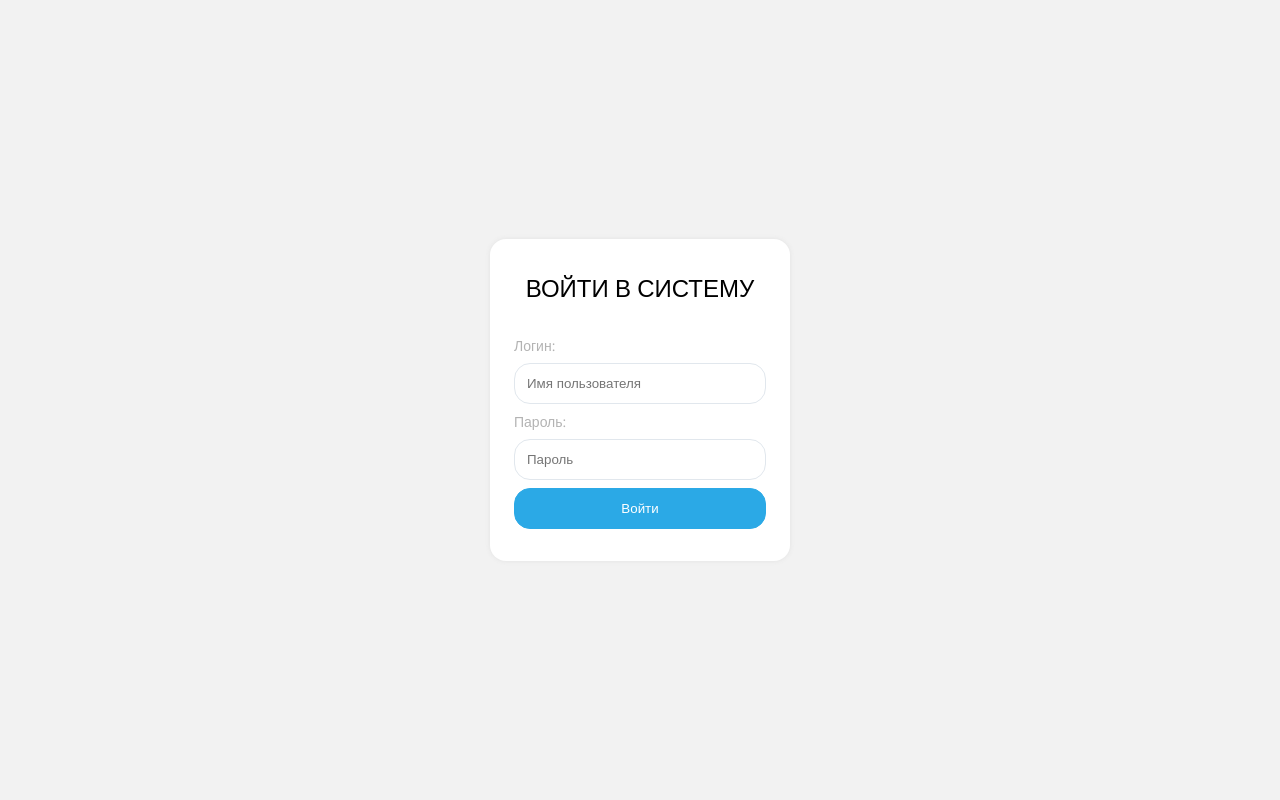
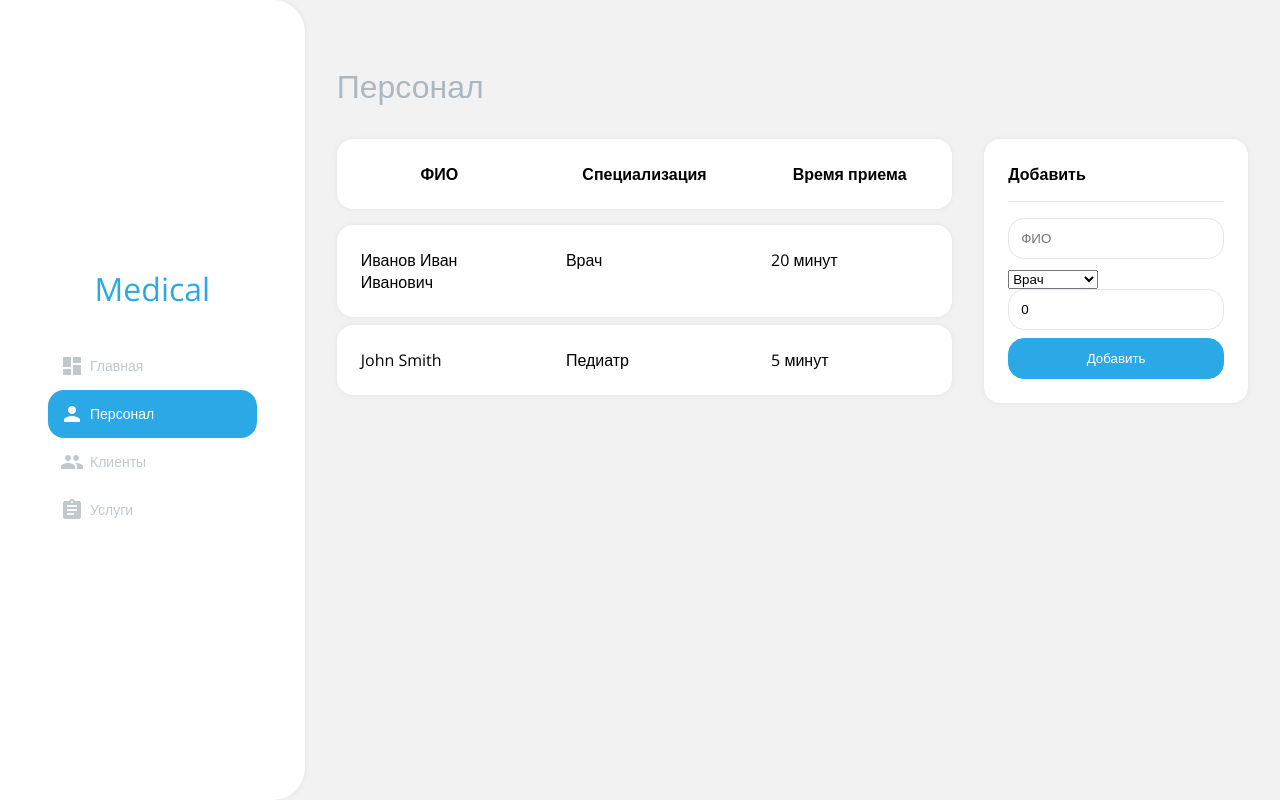
Before and after one commit to kyborq/medical-crm, a React app: page /stuff in a window 1280 px wide. Built offline with nearby package versions, Linux system fonts and the light colour scheme.

Commit message:
Fixed form validation

```diff
--- a/src/App.js
+++ b/src/App.js
@@ -1,40 +1,40 @@
-import React from "react";
-import { BrowserRouter, Route, Switch } from "react-router-dom";
+import React from 'react';
+import { BrowserRouter, Route, Switch } from 'react-router-dom';
 
-import { DashboardPage } from "./pages/DashboardPage";
-import { AuthPage } from "./pages/AuthPage";
-import { ErrorPage } from "./pages/ErrorPage";
-import { StuffPage } from "./pages/StuffPage";
-import { ServicesPage } from "./pages/ServicesPage";
-import { ClientsPage } from "./pages/ClientsPage";
+import { DashboardPage } from './pages/DashboardPage';
+import { AuthPage } from './pages/AuthPage';
+import { ErrorPage } from './pages/ErrorPage';
+import { StuffPage } from './pages/StuffPage';
+import { ServicesPage } from './pages/ServicesPage';
+import { ClientsPage } from './pages/ClientsPage';
 
-import "./App.css";
+import './App.css';
 
 export default function App() {
   return (
     <BrowserRouter>
       <Switch>
-        <Route path="/">
+        <Route exact path="/">
           <AuthPage />
         </Route>
 
-        <Route path="/dashboard">
+        <Route exact path="/dashboard">
           <DashboardPage />
         </Route>
 
-        <Route path="/stuff">
+        <Route exact path="/stuff">
           <StuffPage />
         </Route>
 
-        <Route path="/services">
+        <Route exact path="/services">
           <ServicesPage />
         </Route>
 
-        <Route path="/clients">
+        <Route exact path="/clients">
           <ClientsPage />
         </Route>
 
-        <Route>
+        <Route exact path="*">
           <ErrorPage error="404" message="Not found" />
         </Route>
       </Switch>
--- a/src/components/forms/ClientsForm.jsx
+++ b/src/components/forms/ClientsForm.jsx
@@ -10,16 +10,12 @@
   const [register, setRegister] = useState(null);
   const [birthday, setBirthday] = useState(null);
   const [phone, setPhone] = useState(null);
-  const [isSubmit, submit] = useState(false);
+  const [error, setError] = useState(null);
+  // const [isSubmit, submit] = useState(false);
 
   const isFormValid = (fio, registration, birthday, phone) => {
-    if (
-      _.isNull(fio) &&
-      _.isNull(registration) &&
-      _.isNull(birthday) &&
-      _.isNull(phone)
-    ) {
-      return true;
+    if (_.isNull(fio) && _.isNull(registration) && _.isNull(birthday) && _.isNull(phone)) {
+      return { message: 'Заполните все поля' };
     }
 
     if (!_.isNull(fio) && _.isEmpty(fio) && fio.split(' ').length !== 3) {
@@ -41,12 +37,18 @@
     return null;
   };
 
-  const validation = isFormValid(fio, register, birthday, phone);
+  // const validation = isFormValid(fio, register, birthday, phone);
   return (
     <div>
-      {isSubmit && validation && validation.message && (
-        <ErrorMessage text={validation.message} />
-      )}
+      {error && error.message && <ErrorMessage text={error.message} />}
+      <form
+        onSubmit={(e) => {
+          e.preventDefault(); // чтобы не происходил HTTP запрос
+          const err = isFormValid(fio, register, birthday, phone);
+          console.log(err);
+          setError(err ? err : null);
+        }}
+      >
         <input
           type="text"
           className="form-field"
@@ -114,11 +116,12 @@
         <button
           className="form-button"
           onClick={() => {
-          submit(true);
+            // submit(true);
           }}
         >
           Добавить
         </button>
+      </form>
     </div>
   );
 }
--- a/src/components/forms/ServicesForm.jsx
+++ b/src/components/forms/ServicesForm.jsx
@@ -1,5 +1,6 @@
 import React, { useState } from 'react';
 import _ from 'lodash';
+import { ErrorMessage } from '../ErrorMessage';
 
 import './FormStyle.css';
 
@@ -30,9 +31,7 @@
   const validation = isFormValid(service, cost, duration);
   return (
     <div>
-      {isSubmit && validation && validation.message && (
-        <ErrorMessage text={validation.message} />
-      )}
+      {isSubmit && validation && validation.message && <ErrorMessage text={validation.message} />}
       <input
         type="text"
         className="form-field"
--- a/src/components/forms/StuffForm.jsx
+++ b/src/components/forms/StuffForm.jsx
@@ -1,18 +1,28 @@
 import React, { useState } from 'react';
 import _ from 'lodash';
+import { ErrorMessage } from '../ErrorMessage';
 
 import './FormStyle.css';
+
+const specList = [
+  { id: 0, name: 'Врач ' },
+  { id: 1, name: 'Педиатр ' },
+  { id: 2, name: 'Хирург ' },
+  { id: 3, name: 'Логопед ' },
+  { id: 4, name: 'Велосипед ' },
+];
 
 // Форма для добавления персонала в таблицу
 export function StuffForm() {
   const [fio, setFio] = useState(null);
   const [spec, setSpec] = useState(null);
   const [dur, setDur] = useState(null);
-  const [isSubmit, submit] = useState(false);
+  const [error, setError] = useState(null);
+  // const [isSubmit, submit] = useState(false);
 
   const isFormValid = (fio, spec, dur) => {
     if (_.isNull(fio) && _.isNull(spec)) {
-      return true;
+      return { message: 'Заполните все поля' };
     }
 
     if (!_.isNull(fio) && _.isEmpty(fio) && fio.split(' ').length !== 3) {
@@ -20,22 +30,28 @@
     }
 
     if (!_.isNull(spec) && _.isEmpty(spec)) {
-      return { message: 'Специализация введена неверно' };
+      return { message: 'Специализация не выбрана' };
     }
 
-    if (!_.isNull(dur) && !_.isInteger(dur)) {
+    if (!_.isNull(dur) && !_.isInteger(dur) && dur === 0) {
       return { message: 'Продолжительность приема введена неверно' };
     }
 
     return null;
   };
 
-  const validation = isFormValid(fio, spec, dur);
+  // const validation = isFormValid(fio, spec, dur);
   return (
     <div>
-      {isSubmit && validation && validation.message && (
-        <ErrorMessage text={validation.message} />
-      )}
+      {error && error.message && <ErrorMessage text={error.message} />}
+      <form
+        onSubmit={(e) => {
+          e.preventDefault();
+          const err = isFormValid(fio, spec, dur);
+          console.log(err);
+          setError(err ? err : null);
+        }}
+      >
         <input
           type="text"
           className="form-field"
@@ -45,7 +61,7 @@
             setFio(e.target.value);
           }}
         />
-      <input
+        {/* <input
           type="text"
           className="form-field"
           placeholder="Специализация"
@@ -53,7 +69,24 @@
           onChange={(e) => {
             setSpec(e.target.value);
           }}
-      />
+        /> */}
+
+        <select
+          onChange={(e) => {
+            setSpec(e.target.value);
+          }}
+        >
+          {/* <option value="Чебурашка">Чебурашка</option>
+          <option value="Крокодил Гена">Крокодил Гена</option>
+          <option value="Шапокляк">Шапокляк</option>
+          <option value="Крыса Лариса">Крыса Лариса</option> */}
+          {specList.map((spec) => (
+            <option key={spec.id} value={spec.name}>
+              {spec.name}
+            </option>
+          ))}
+        </select>
+
         <input
           type="text"
           className="form-field"
@@ -67,11 +100,12 @@
         <button
           className="form-button"
           onClick={() => {
-          submit(true);
+            // submit(true);
           }}
         >
           Добавить
         </button>
+      </form>
     </div>
   );
 }
```
Also changed, not shown: src/pages/ServicesPage.jsx (+19 -24 lines), src/pages/StuffPage.jsx (+15 -18 lines). Lines whose indentation alone changed are shown as unchanged.
